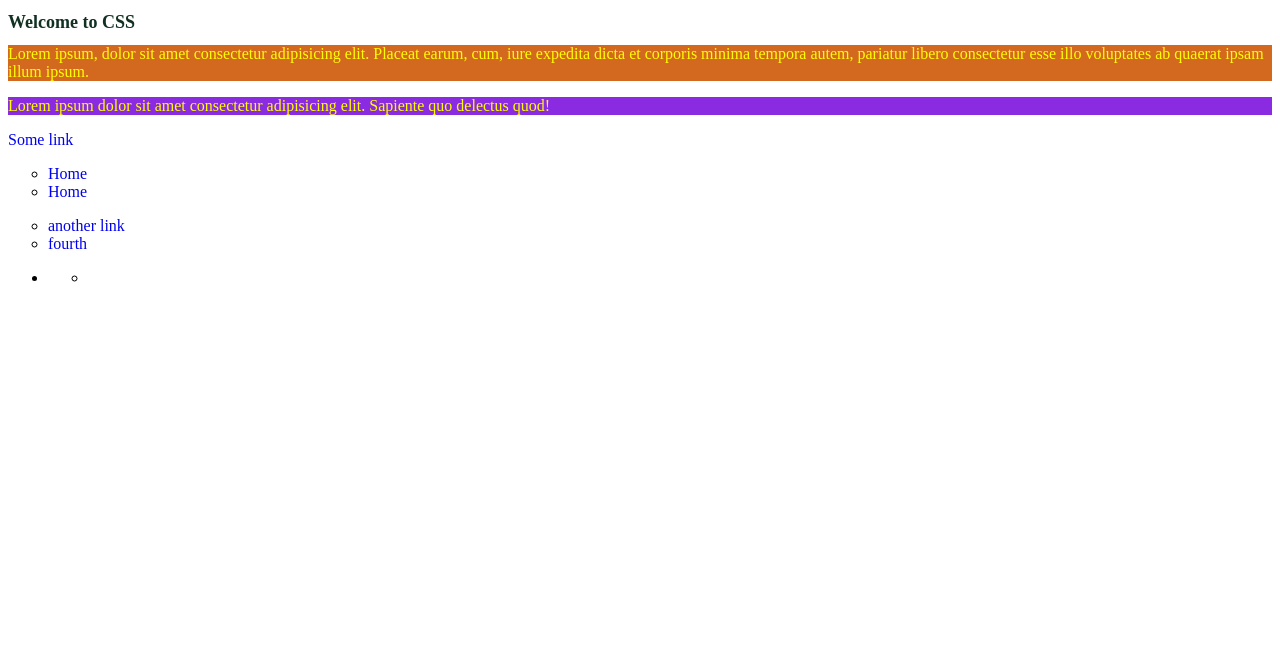
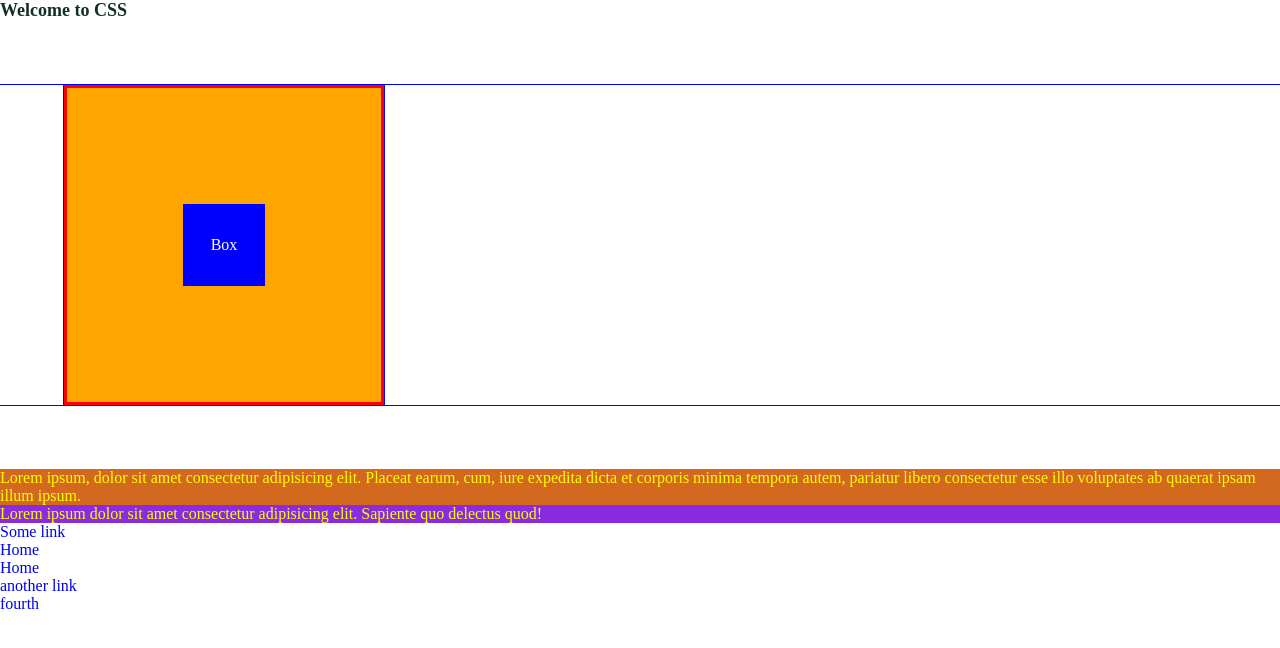
Before and after one commit to G-SD-31/00-Primer, a plain HTML site: page 04-CSS/intro/index.html in a window 1280 px wide. Drawn offline with Linux system fonts and the light colour scheme.

Commit message:
add css lecture

```diff
--- a/04-CSS/intro/index.html
+++ b/04-CSS/intro/index.html
@@ -48,6 +48,12 @@
       Welcome to CSS
     </h1>
 
+    <div>
+      <div class="container">
+        <div class="box">Box</div>
+      </div>
+    </div>
+
     <p class="my-class another-class">
       Lorem ipsum, dolor sit amet consectetur adipisicing elit. Placeat earum, cum, iure expedita
       dicta et corporis minima tempora autem, pariatur libero consectetur esse illo voluptates ab
--- a/04-CSS/intro/style.css
+++ b/04-CSS/intro/style.css
@@ -1,3 +1,31 @@
+*,
+*::before,
+*::after {
+  box-sizing: border-box;
+  margin: 0;
+  padding: 0;
+  /* outline: 2px dashed purple; */
+}
+
+img,
+input,
+label,
+textarea {
+  display: block;
+}
+
+div {
+  outline: 1px solid blue;
+}
+
+section {
+  outline: 1px solid green;
+}
+
+article {
+  outline: 1px dashed purple;
+}
+
 /* 0,0,1 */
 p {
   background-color: blueviolet;
@@ -53,3 +81,23 @@
 #my-heading {
   color: red;
 }
+
+.container {
+  background-color: orange;
+  width: 20rem;
+  height: 20rem;
+  align-content: center;
+  padding: 3rem;
+  border: 3px solid red;
+  margin: 4rem;
+}
+
+.box {
+  background-color: blue;
+  color: white;
+  width: 5rem;
+  height: 5rem;
+  margin: auto;
+  text-align: center;
+  line-height: 5rem;
+}
```
